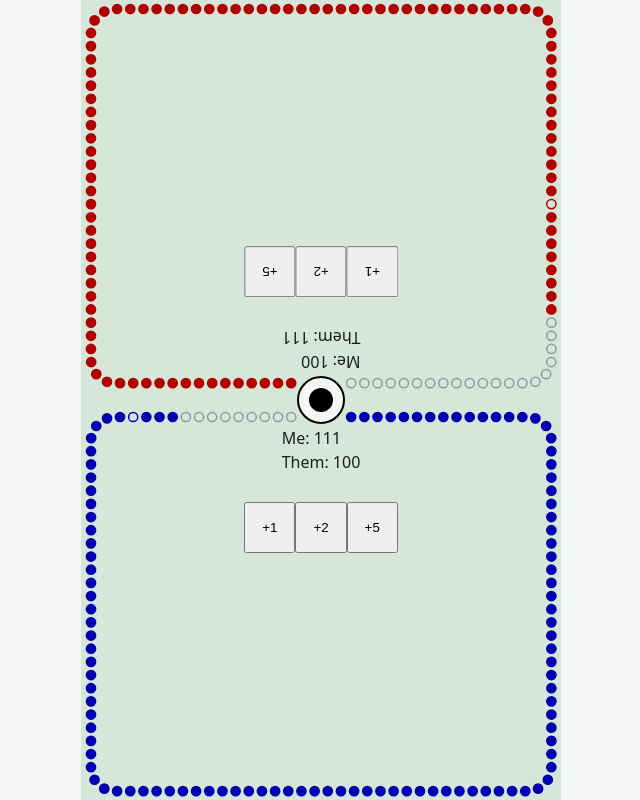
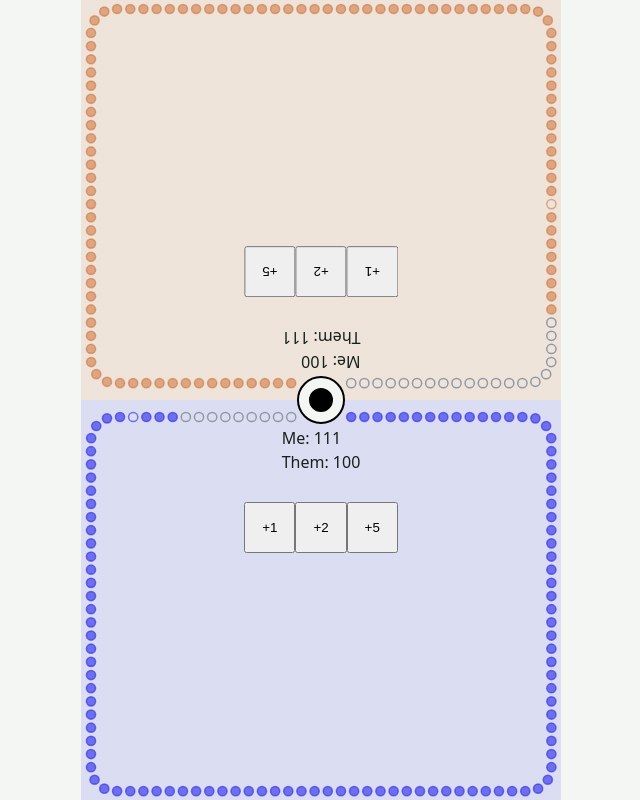
Before and after one commit to dylano/cribbage-scoring, a React (Vite) app: page / in a window 1280 px wide. Shown: the whole page, without its empty margins (319-959 px from the left). Built offline with nearby package versions, Linux system fonts and the light colour scheme.

Commit message:
app background

```diff
--- a/src/App.module.css
+++ b/src/App.module.css
@@ -5,5 +5,25 @@
   min-height: 100svh;
   place-items: center;
   gap: 0;
-  background-color: #00802020;
+  background: linear-gradient(
+    to bottom,
+    oklch(from var(--color-player1) l c h / 0.125) 0 50%,
+    oklch(from var(--color-player2) l c h / 0.125) 50% 100%
+  );
 }
+
+/* Hard cut:
+  background: linear-gradient(
+    to bottom,
+    oklch(from var(--color-player1) l c h / 0.125) 0 50%,
+    oklch(from var(--color-player2) l c h / 0.125) 50% 100%
+  );
+  */
+
+/* Full gradient:
+    background: linear-gradient(
+    to bottom,
+    oklch(from var(--color-player1) l c h / 0.125),
+    oklch(from var(--color-player2) l c h / 0.125)
+  );
+  */
--- a/src/styles/global.css
+++ b/src/styles/global.css
@@ -7,16 +7,17 @@
   --color-danger: #c0392b;
 
   --color-bg: #f4f6f4;
-  --color-surface: #ffffff;
-  --color-surface-alt: #eaeee9;
+  --color-surface: #eaeee9;
   --color-border: #d5dbd4;
   --color-text: #16211b;
   --color-text-muted: #5a6b60;
   --color-text-invert: #f4f6f4;
 
-  --color-player1: #b00000;
-  --color-player2: #0000b0;
+  --color-player1: rgba(201, 99, 35, 0.488);
+  --color-player2: rgba(44, 44, 232, 0.62);
   --color-winner: var(--color-bg);
+
+  color: rebeccapurple;
 
   /* Typography */
   --font-sans: system-ui, -apple-system, "Segoe UI", Roboto, sans-serif;
```
